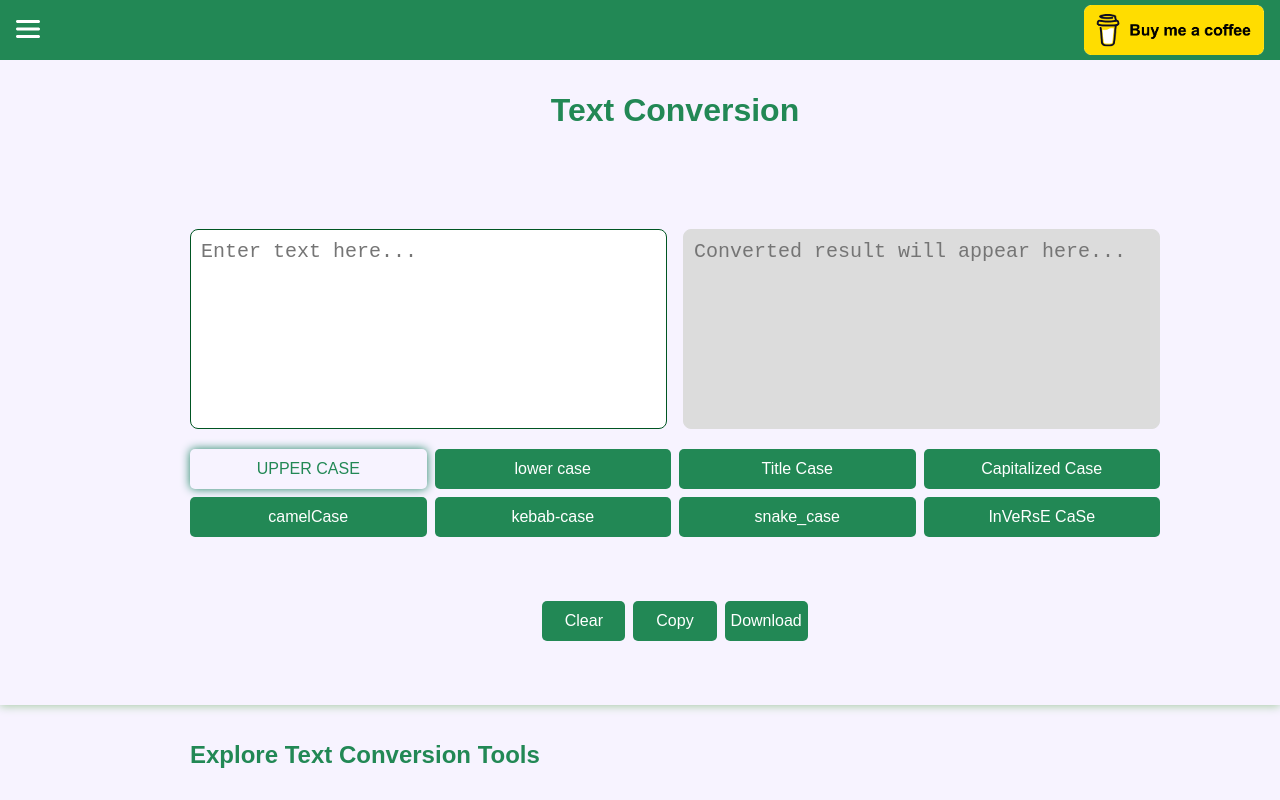
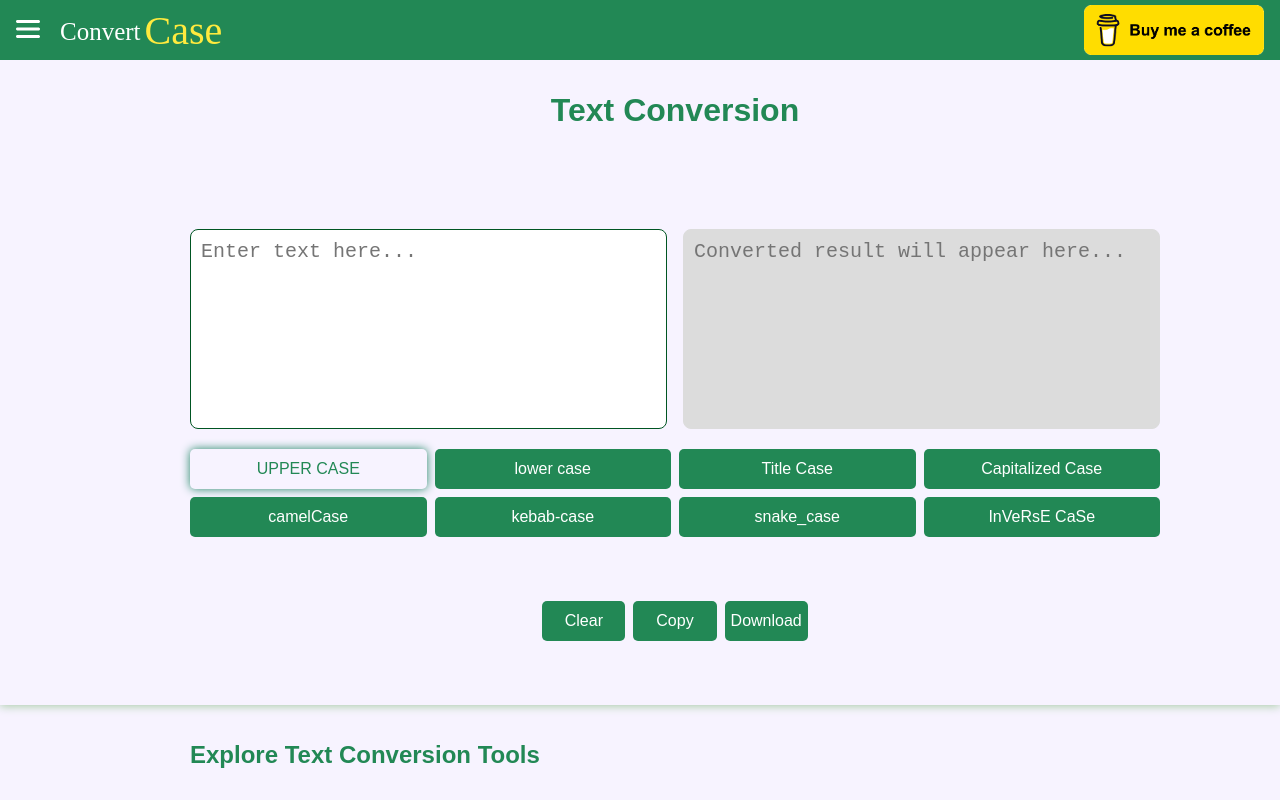
Before and after one commit to haythamIdrees9/ConvertCase, an Angular app: page /text-case-tools/convert-to-uppercase in a window 1280 px wide. Shown: the top 800 px of the page. Built offline with nearby package versions, Linux system fonts and the light colour scheme.

Commit message:
add logo

```diff
--- a/src/app/layout/header/header.component.html
+++ b/src/app/layout/header/header.component.html
@@ -1,15 +1,21 @@
 <header class="header  f-row a-center j-between">
-    <button class="btn-resting c-pointer" (click)="toggleMenuState($event)" aria-label="Toggle Menu">
-        <img class="icon menu-icon" src="assets/images/menu.svg" width="24" height="24" alt="menu" />
-    </button>
+    <div class="f-row a-center">
+        <button class="btn-resting c-pointer" (click)="toggleMenuState($event)" aria-label="Toggle Menu">
+            <img class="icon menu-icon" src="assets/images/menu.svg" width="24" height="24" alt="menu" />
+        </button>
+        <a class="f-row a-center logo-container c-pointer" [routerLink]="['']">
+            <span class="cls-1">Convert</span><span class="cls-2">Case</span>
+        </a>
+    </div>
     <a href="https://www.buymeacoffee.com/haythamidrt" class="support-me" target="_blank">
         <img src="assets/images/support-me.png" alt="Buy Me A Coffee" >
     </a>
+
     <div class="menu" [class.menu-opened]="isMenuOpened" >
         <div class="content" (click)="$event.stopPropagation()">
-            <div class="logo f-row a-center">
-                <button class="btn-resting c-pointer" (click)="toggleMenuState($event)">
-                    <img width="20" height="20" src="assets/images/back.svg" alt="">
+            <div class="back-container f-row a-center">
+                <button class="btn-resting c-pointer" (click)="toggleMenuState($event)" aria-label="Close Menu">
+                    <img width="20" height="20" src="assets/images/back.svg"  alt="close Menu">
                 </button>
             </div>
             <nav>
--- a/src/app/layout/header/header.component.scss
+++ b/src/app/layout/header/header.component.scss
@@ -1,6 +1,18 @@
 @import "../../../styles/responsive";
 @import "../../../styles/mixins";
 $bg-color: #228855;
+
+.logo-container{
+    width: max-content;
+    margin-left: 0.5rem;
+    .cls-1{margin-top:0.25rem;font-size:25px;color:white;margin-right: 0.25rem;}
+    .cls-1,.cls-2{font-family:AquireRegular, Aquire;}
+    .cls-2{font-size:40px;color:#ffea3e;}
+    display: none;
+    @include mobileFirst('sm'){
+        display: flex;
+    }
+}
 
 .header {
     background-color: $bg-color;
@@ -41,7 +53,7 @@ $bg-color: #228855;
         height: 100vh;
         transition: left 0.5s;
 
-        .logo {
+        .back-container {
             background-color: $bg-color;
             padding: 0.5rem 1rem;
             color: white;
@@ -54,6 +66,7 @@ $bg-color: #228855;
                 filter: invert(100%);
             }
         }
+
 
         .content {
             position: absolute;
```
Also changed, not shown: 1 other file (tests, documents, lock files or other folders).
